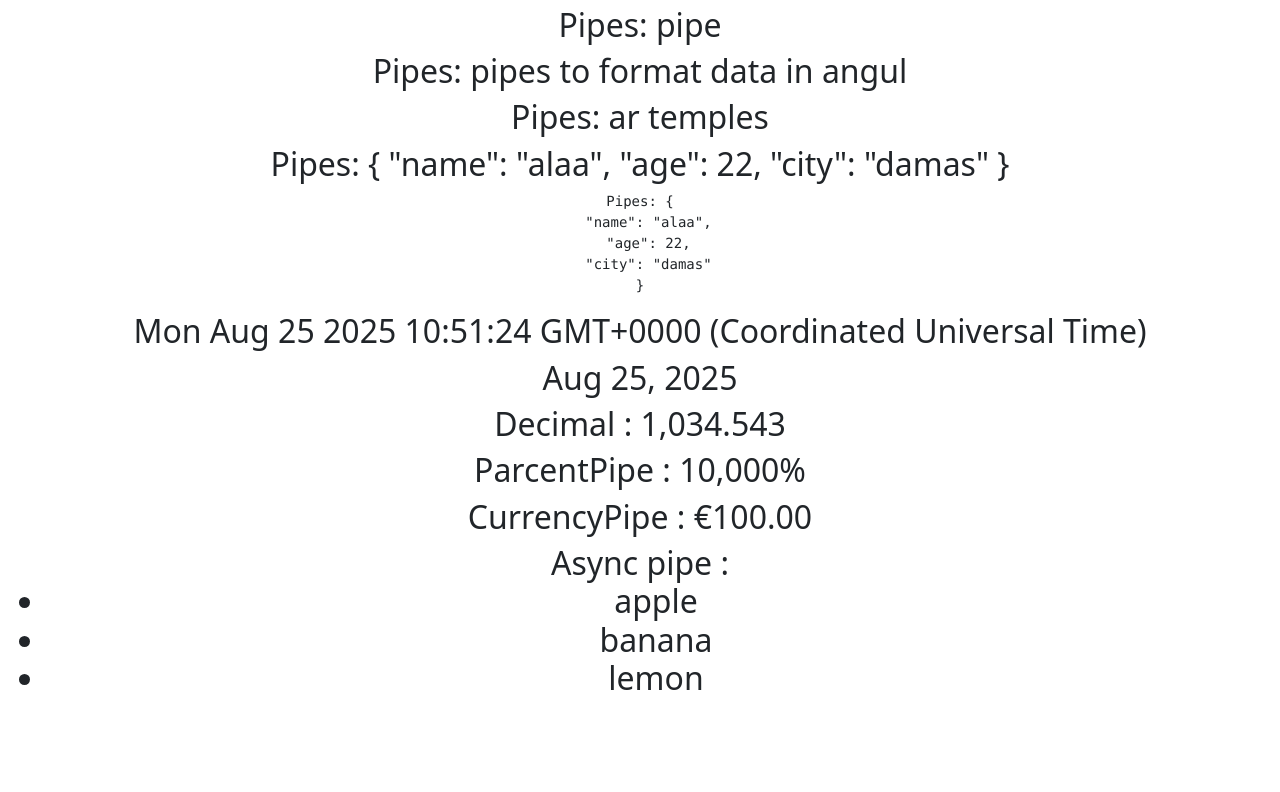
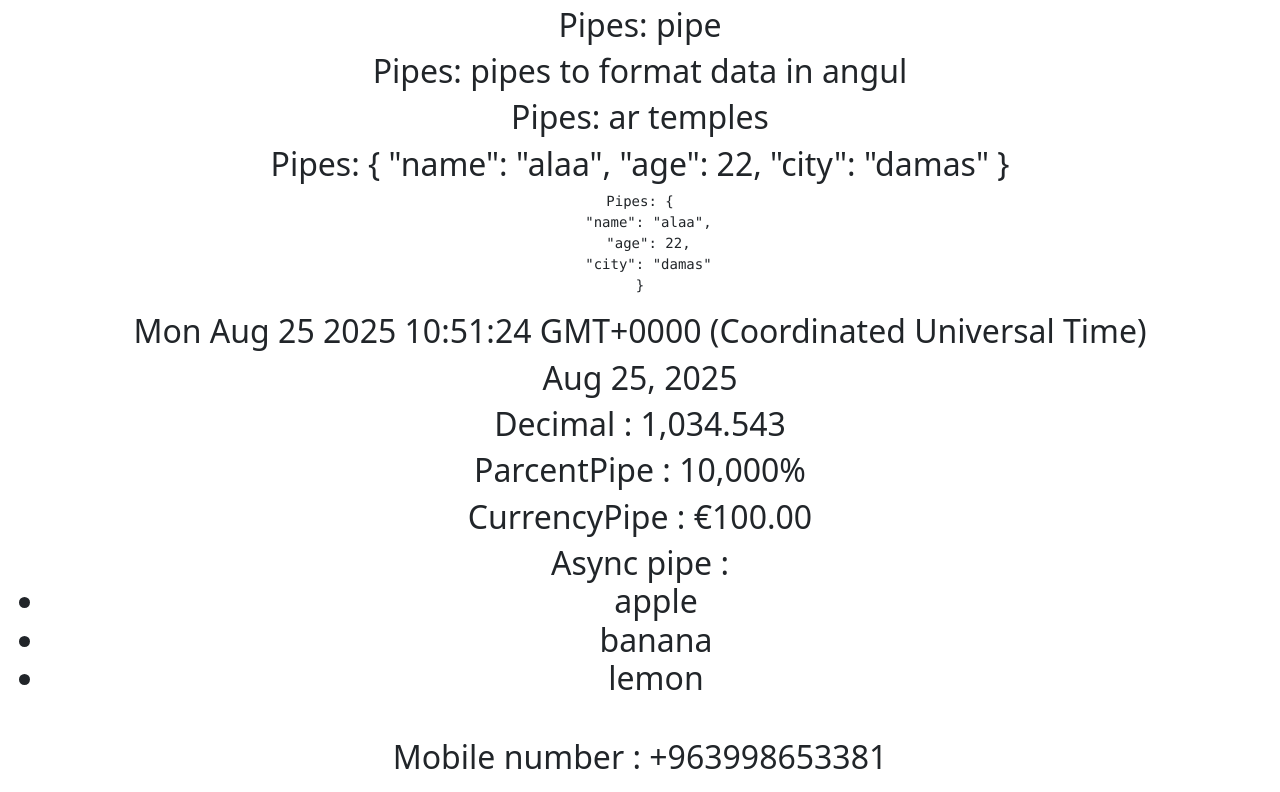
Before and after one commit to AlaaZreekie/UserManagmentSystemWebApp, an Angular app: page /build-in-pipes in a window 1280 px wide. Shown: the part 368-1160 px from the top of the page. Before the commit the page ends 1082 px from the top, so only its background shows below. Built offline with nearby package versions, Linux system fonts and the light colour scheme.

Commit message:
EndNumberCustomPipe

```diff
--- a/src/app/build-in-pipes/build-in-pipes.component.html
+++ b/src/app/build-in-pipes/build-in-pipes.component.html
@@ -27,4 +27,6 @@
         }
       </ul>
    </h2>
+<br>
+   <h2>Mobile number : {{number | firstCustomPipe}}</h2>
 </div>
--- a/src/app/build-in-pipes/build-in-pipes.component.ts
+++ b/src/app/build-in-pipes/build-in-pipes.component.ts
@@ -1,10 +1,11 @@
 import { CommonModule } from '@angular/common';
 import { Component } from '@angular/core';
 import { of } from 'rxjs';
+import { FirstCustomPipePipe } from '../pipes/first-custom-pipe.pipe';
 
 @Component({
   selector: 'app-build-in-pipes',
-  imports: [CommonModule],
+  imports: [CommonModule, FirstCustomPipePipe],
   templateUrl: './build-in-pipes.component.html',
   styleUrl: './build-in-pipes.component.scss'
 })
@@ -14,6 +15,7 @@ export class BuildInPipesComponent {
     age : 22,
     city: "damas",
   }
+  number : number = 998653381;
   items  = of(['apple', 'banana', 'lemon']);
   currentDate : Date = new Date();
   angularPipes : string = "use pipes to format data in angular temples";
--- a/src/app/pipes/first-custom-pipe.pipe.ts
+++ b/src/app/pipes/first-custom-pipe.pipe.ts
@@ -6,7 +6,7 @@ import { Pipe, PipeTransform } from '@angular/core';
 export class FirstCustomPipePipe implements PipeTransform {
 
   transform(value: unknown, ...args: unknown[]): unknown {
-    return null;
+    return value ? '+963' + value : value;
   }
 
 }
```
